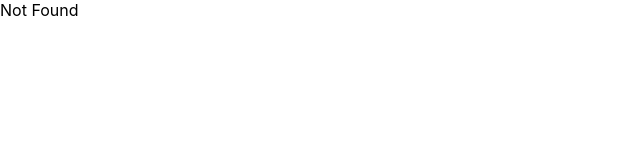
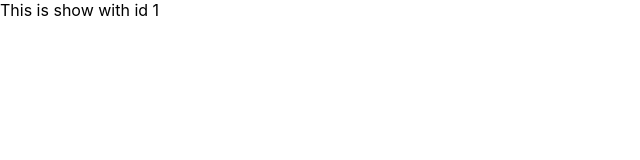
Before and after one commit to codehaldar/Box-Office-App, a React (Create React App) app: page /show/1 in a window 1280 px wide. Shown: the top 160 px of the page, without its empty margins (0-640 px from the left). Built offline with nearby package versions, Linux system fonts and the light colour scheme.

Commit message:
created dynamic show page using useParams hook

```diff
--- a/src/App.jsx
+++ b/src/App.jsx
@@ -2,6 +2,7 @@
 import Home from './Pages/Home';
 import Starred from './Pages/Starred';
 import MainLayout from './components/MainLayout';
+import Show from './Pages/Show';
 
 function App() {
   return (
@@ -12,6 +13,7 @@
           <Route path="/starred" element={<Starred />} />
         </Route>
         <Route path="*" element={<div>Not Found</div>} />
+        <Route path="/show/:ShowId" element={<Show />} />
         {/* <Route path="/" element={<App />}>
           <Route index element={<Home />} />
           <Route path="teams" element={<Teams />}>
--- /dev/null
+++ b/src/Pages/Show.jsx
@@ -0,0 +1,7 @@
+import { useParams } from 'react-router-dom';
+const Show = () => {
+  const { ShowId } = useParams();
+  console.log(ShowId);
+  return <div>This is show with id {ShowId} </div>;
+};
+export default Show;
--- a/src/components/shows/ShowCard.jsx
+++ b/src/components/shows/ShowCard.jsx
@@ -11,7 +11,7 @@
       <h1>{name}</h1>
       <p>{summaryStripped}</p>
       <div>
-        <Link to={'/'}>Read More</Link>
+        <Link to={`/show/${id}`}>Read More</Link>
         <button type="button">Star me</button>
       </div>
     </div>
```
